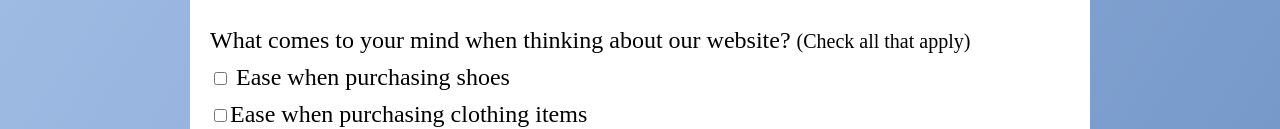
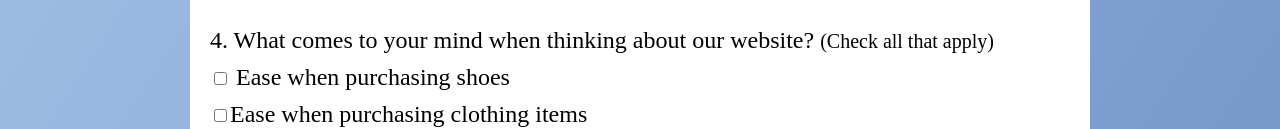
Before and after one commit to maryanKhalil/maryanKhalil.github.io, a plain HTML site: page seg3125-Module1-Survey/index.html in a window 1280 px wide. Shown: the part 1322-1451 px from the top of the page. Drawn offline with Linux system fonts and the light colour scheme.

Commit message:
missing feat

```diff
--- a/seg3125-Module1-Survey/index.html
+++ b/seg3125-Module1-Survey/index.html
@@ -3,7 +3,7 @@
 <head>
     <meta charset="utf-8">
     <link href="styles/style.css" rel="stylesheet" type="text/css">
-    <title>Survey</title>
+    <title>Nike Survey</title>
 </head>
 
 <body>
@@ -68,7 +68,7 @@
                 </div>
 
                 <div class="form-control">
-                    <label>What comes to your mind when thinking about our website?
+                    <label>4. What comes to your mind when thinking about our website?
                         <small>(Check all that apply)</small>
                     </label>
                     <!-- Input Type Checkbox -->
```
